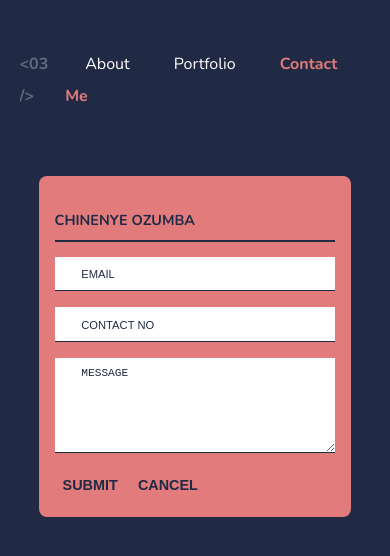
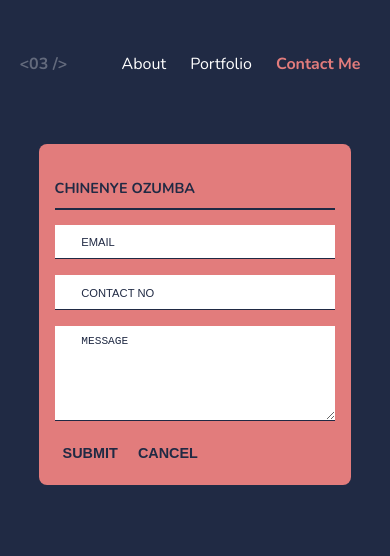
Before and after one commit to naycodes/sca-portfolio, a plain HTML site: page html/contact.html in a window 390 px wide. Drawn offline with nearby package versions, Linux system fonts and the light colour scheme.

Commit message:
fix up nav bar responsiveness

```diff
--- a/css/contact.css
+++ b/css/contact.css
@@ -166,6 +166,9 @@ header a:hover {
 }
 
 @media(max-width:768px) {
+    header li {
+        padding: 0 10px;
+    }
     .contact-container {
         flex-direction: column;
         width: 80%;
--- a/css/project.css
+++ b/css/project.css
@@ -113,6 +113,9 @@ header a:hover {
 }
 
 @media(max-width:768px) {
+    header li {
+        padding: 0 10px;
+    }
     .columns>.top-left,
     .columns>.down-right {
         display: flex;
```
